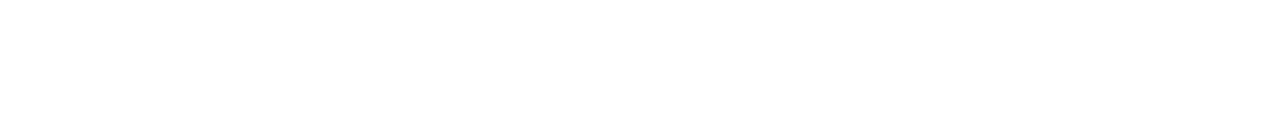
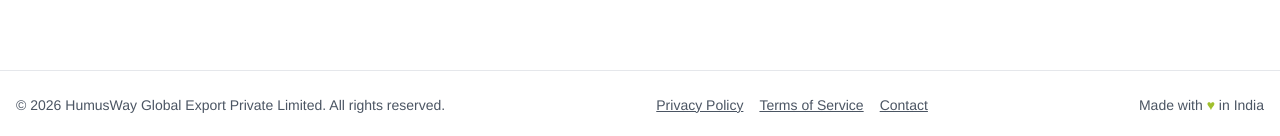
Before and after one commit to BhavyaSoni21/-Humusway-Global-, a Next.js app: page / in a window 1280 px wide. Shown: the part 1734-1870 px from the top of the page. Before the commit the page ends 1756 px from the top, so only its background shows below. Built offline with nearby package versions, Linux system fonts and the light colour scheme.

Commit message:
Add footer to every page via RootLayout

```diff
--- a/app/layout.tsx
+++ b/app/layout.tsx
@@ -1,6 +1,7 @@
 import type { Metadata } from "next";
 import "./globals.css";
 import { NavBar } from "@/components/ui/tubelight-navbar";
+import { Footer } from "@/components/ui/footer";
 
 export const metadata: Metadata = {
   title: "Humusway Global Export - Premium Organic Products",
@@ -19,6 +20,7 @@ export default function RootLayout({
         <main className="w-full min-h-screen">
           {children}
         </main>
+        <Footer />
       </body>
     </html>
   );
--- /dev/null
+++ b/components/ui/footer.tsx
@@ -0,0 +1,21 @@
+import React from "react";
+
+export function Footer() {
+  return (
+    <footer className="w-full bg-white/80 border-t border-gray-200 py-6 mt-12 text-center text-sm text-gray-600">
+      <div className="max-w-7xl mx-auto px-4 flex flex-col md:flex-row items-center justify-between gap-2">
+        <span>
+          © {new Date().getFullYear()} HumusWay Global Export Private Limited. All rights reserved.
+        </span>
+        <nav className="flex flex-wrap gap-4 items-center justify-center">
+          <a href="/privacy-policy" className="hover:text-[#287AB8] underline">Privacy Policy</a>
+          <a href="/terms" className="hover:text-[#287AB8] underline">Terms of Service</a>
+          <a href="/contact" className="hover:text-[#287AB8] underline">Contact</a>
+        </nav>
+        <span>
+          Made with <span className="text-[#A0BF2D]">♥</span> in India
+        </span>
+      </div>
+    </footer>
+  );
+}
```
